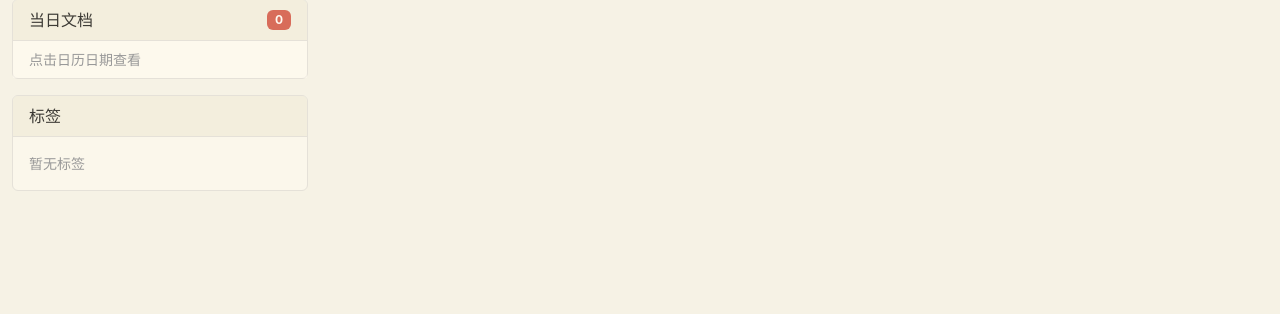
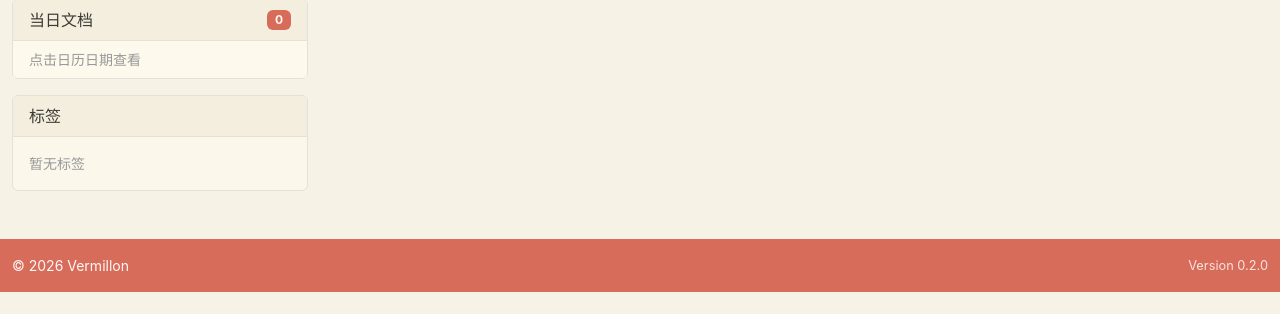
Before and after one commit to ifdog/Vermillon, a Flask app: page / in a window 1280 px wide. Shown: the part 486-800 px from the top of the page. Run offline with Flask 3, Linux system fonts and the light colour scheme; data comes from the database, SQL or seed files in the repository; data that the repository does not hold is empty; some libraries are stand-ins or nearby versions.

Commit message:
feat: add site footer with banner color, copyright and version

```diff
--- a/static/css/style.css
+++ b/static/css/style.css
@@ -427,6 +427,25 @@ pre:hover .code-copy-btn {
     gap: 0.35rem;
 }
 
+/* Site Footer */
+.site-footer {
+    background-color: var(--paper-primary);
+    color: rgba(255, 255, 255, 0.95);
+    padding: 1rem 0;
+    font-size: 0.875rem;
+}
+
+.footer-inner {
+    display: flex;
+    justify-content: space-between;
+    align-items: center;
+}
+
+.site-footer .version {
+    opacity: 0.85;
+    font-size: 0.8rem;
+}
+
 /* Responsive */
 @media (max-width: 860px) {
     .write-layout { flex-direction: column; height: auto; }
--- a/static/index.html
+++ b/static/index.html
@@ -81,6 +81,13 @@
         </div>
     </div>
 
+    <footer class="site-footer mt-5">
+        <div class="container-fluid footer-inner">
+            <span>© 2026 Vermillon</span>
+            <span class="version">Version 0.2.0</span>
+        </div>
+    </footer>
+
     <script src="https://cdn.jsdelivr.net/npm/bootstrap@5.3.2/dist/js/bootstrap.bundle.min.js"></script>
     <script src="/static/js/common.js"></script>
     <script src="/static/js/app.js"></script>
```
Also changed, not shown: static/admin.html (+7 -0 lines), static/login.html (+7 -0 lines), static/write.html (+7 -0 lines).
